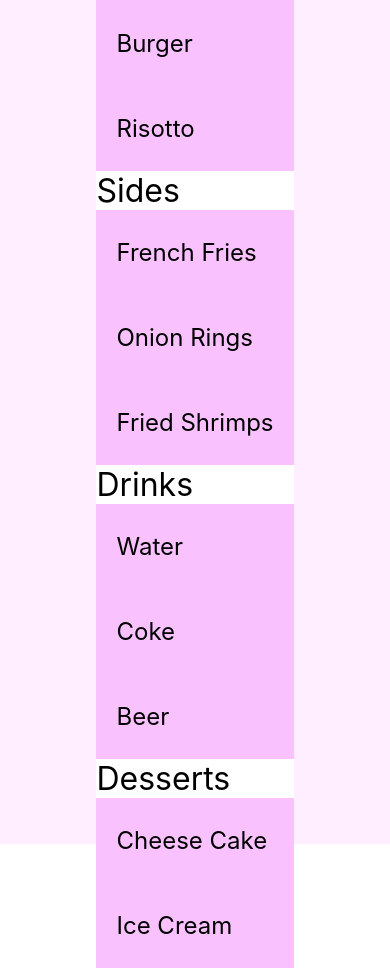
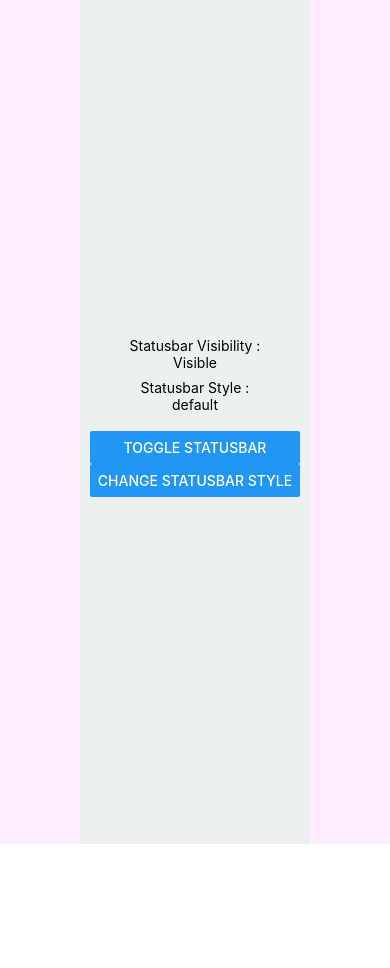
Before and after one commit to Tahidur-Rahman/react-native-practice, a React Native app: screen / in a window 390 px wide. After the commit the page ends 844 px from the top, so only its background shows below. Built offline with nearby package versions, Linux system fonts and the light colour scheme.

Commit message:
statusbar

```diff
--- a/App.js
+++ b/App.js
@@ -10,6 +10,7 @@
 import PullToRefresh from "./PullToRefresh";
 import ScrollViewPart from "./ScrollViewPage";
 import SectionListBasics from "./SectionListBasics";
+import StatusBarPart from "./StatusBarPart";
 
 export default function App() {
   return (
@@ -27,8 +28,9 @@
     {/* <PullToRefresh /> */}
     {/* <ScrollViewPart /> */}
 
-      <SectionListBasics />
+      {/* <SectionListBasics /> */}
 
+<StatusBarPart />
     </View>
   );
 }
--- /dev/null
+++ b/StatusBarPart.js
@@ -0,0 +1,74 @@
+import { setStatusBarHidden, setStatusBarStyle } from "expo-status-bar";
+import React, { useState } from "react";
+import { Platform, SafeAreaView, StatusBar, View,StyleSheet,Text,Button } from "react-native";
+
+const STYLES = ["default", "dark-content", "light-content"];
+const TRANSITIONS = ["fade", "slide", "none"];
+
+function StatusBarPart() {
+  const [hidden, sethidden] = useState(false),
+    [statusBarStyle, setstatusBarStyle] = useState(STYLES[0]),
+    [statusBarTransition, setstatusBarTransition] = useState(TRANSITIONS[0]),
+    changeStatusBarVisibility = () => sethidden(!hidden),
+    changeStatusBarStyle = () => {
+      const styleId = STYLES.indexOf(statusBarStyle) + 1;
+      styleId === STYLES.length
+        ? setStatusBarStyle(STYLES[0])
+        : setStatusBarStyle(STYLES[styleId]);
+    },
+    changeStatusBarTransition = () => {
+      const transition = TRANSITIONS.indexOf(statusBarTransition) + 1;
+      transition === TRANSITIONS.length
+        ? setstatusBarTransition(TRANSITIONS[0])
+        : setstatusBarTransition(TRANSITIONS[transition]);
+    };
+
+  return (
+    <SafeAreaView style={styles.container}>
+      <StatusBar animated={true} backgroundColor="#61dafb" />
+      <Text style={styles.textStyle}>
+        Statusbar Visibility :{"\n"}
+        {hidden ? "Hidden" : "Visible"}
+      </Text>
+      <Text style={styles.textStyle}>
+        Statusbar Style :{"\n"}
+        {statusBarStyle}
+      </Text>
+      {Platform.OS === "ios" ? (
+        <Text style={styles.textStyle}>
+          StatusBar Transition : {"\n"}
+          {statusBarTransition}
+        </Text>
+      ) : null}
+
+      <View style={styles.buttonsContainer}>
+        <Button title="Toggle StatusBar" onPress={changeStatusBarVisibility} />
+
+        <Button title="Change StatusBar style" onPress={changeStatusBarStyle} />
+
+        {Platform.OS === "ios" ? (
+          <Button
+            title="Change StatusBar Transition"
+            onPress={changeStatusBarTransition}
+          />
+        ) : null}
+      </View>
+    </SafeAreaView>
+  );
+}
+
+const styles = StyleSheet.create({
+    container: {
+      flex: 1,
+      justifyContent: 'center',
+      backgroundColor: '#ECF0F1'
+    },
+    buttonsContainer: {
+      padding: 10
+    },
+    textStyle: {
+      textAlign: 'center',
+      marginBottom: 8
+    }
+  });
+export default StatusBarPart;
```
